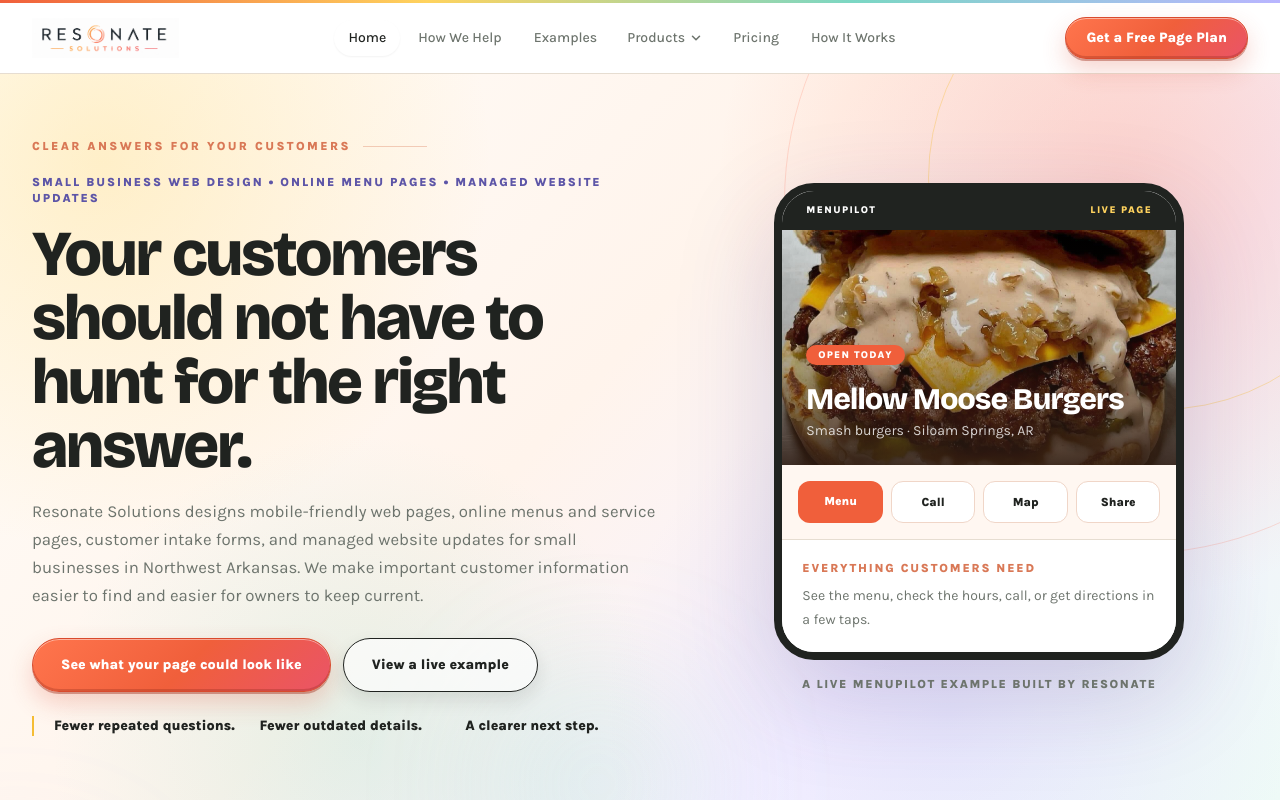
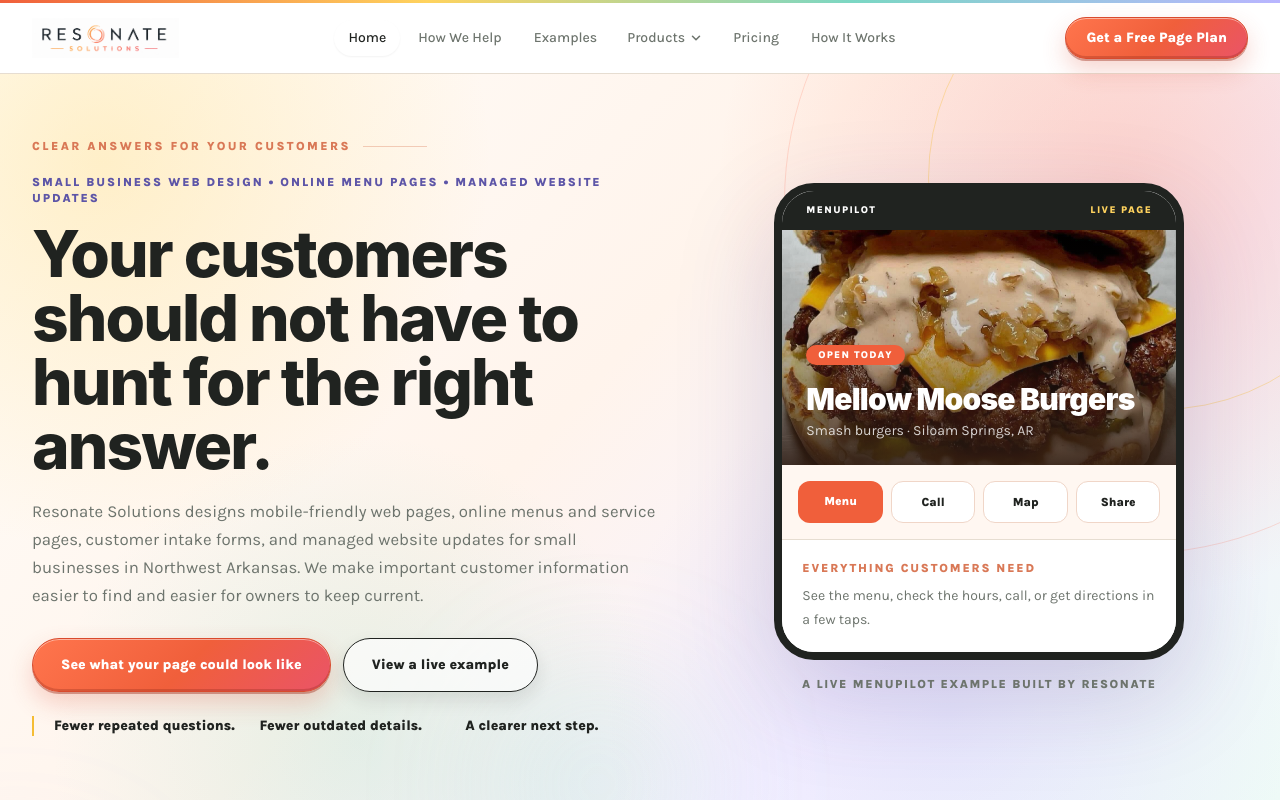
Before and after one commit to kurtis-dev/resonate-solutions, a Next.js app: page / in a window 1280 px wide. Shown: the top 800 px of the page. Built offline with nearby package versions, Linux system fonts and the light colour scheme.

Commit message:
Replace stylized display font with system typography

```diff
--- a/app/globals.css
+++ b/app/globals.css
@@ -51,7 +51,7 @@ h3,
 h4,
 h5,
 h6 {
-  font-family: var(--font-display), Arial, sans-serif;
+  font-family: -apple-system, BlinkMacSystemFont, "Segoe UI", Helvetica, Arial, sans-serif;
   letter-spacing: -0.025em;
 }
 
--- a/app/layout.tsx
+++ b/app/layout.tsx
@@ -1,14 +1,9 @@
 import type { Metadata } from "next";
-import { Bricolage_Grotesque, Karla } from "next/font/google";
+import { Karla } from "next/font/google";
 import "./globals.css";
 import { Footer } from "@/components/Footer";
 import { SiteNav } from "@/components/SiteNav";
 import { defaultSocialImage, siteName, siteUrl } from "@/lib/seo";
-
-const displayFont = Bricolage_Grotesque({
-  subsets: ["latin"],
-  variable: "--font-display"
-});
 
 const bodyFont = Karla({
   subsets: ["latin"],
@@ -45,7 +40,7 @@ export default function RootLayout({
 }>) {
   return (
     <html lang="en">
-      <body className={`${displayFont.variable} ${bodyFont.variable}`}>
+      <body className={bodyFont.variable}>
         <SiteNav />
         {children}
         <Footer />
```
Also changed, not shown: 1 other file (tests, documents, lock files or other folders).
